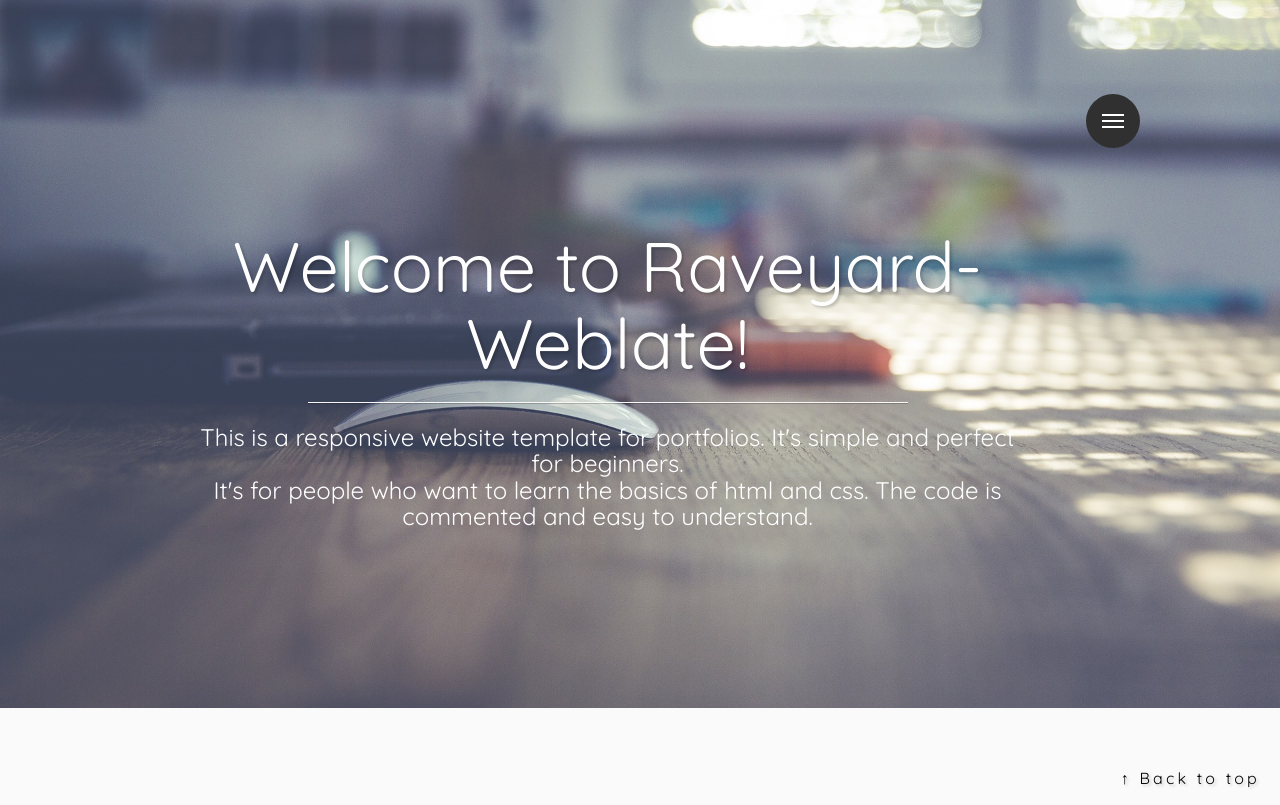
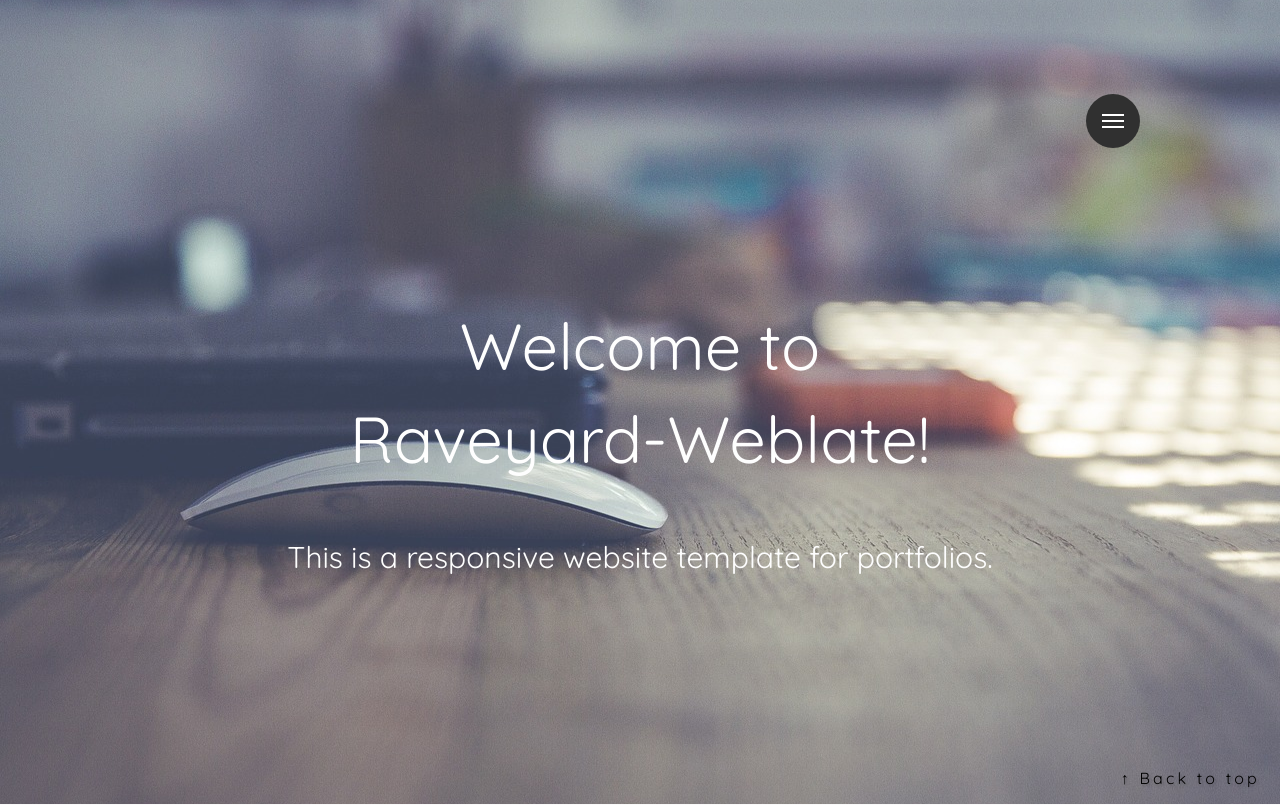
Before and after one commit to raveyard/Raveyard-Weblate, a plain HTML site: page Home.html in a window 1280 px wide. Shown: the top 805 px of the page. Drawn offline with nearby package versions, Linux system fonts and the light colour scheme.

Commit message:
Version3.1

```diff
--- a/main.html
+++ b/Home.html
@@ -1,4 +1,5 @@
 <!DOCTYPE html>
+<html>
 <!-- WELCOME TO RAVEYARD-WEBLATE! -->
 
 <!-- THE BASICS: -->
@@ -8,7 +9,7 @@
 <!-- You can't see the comments on your website. You have to use < ! - - and - - > (without spaces) to close
 the comment or it will include everything as a comment that follows until you close it. -->
 
-<!-- TAG -->
+<!-- TAGS -->
 <!--
 You have to use tags to tell the html document in what way it should output your text.
 There are many different tags:
@@ -30,18 +31,12 @@ You can add different sized headlines to your website.
 <h6> ... </h6>
 The bigger the number, the smaller the size.
 
-IMG
-
-Videosource
-
-Different Tags
  -->
-
-<html>
 <head> <!-- In the head are information like the title of the website and what stylesheets are used.
 Remember to copy the whole head into all of your sites! -->
 <meta charset="utf-8">
 <title>Raveyard Weblate</title> <!-- Here you can put your own Title -->
+
 
 <!-- This is the external .css file from Bootstrap -->
 <link rel="stylesheet" href="https://maxcdn.bootstrapcdn.com/bootstrap/3.3.5/css/bootstrap.min.css">
@@ -51,17 +46,16 @@ Remember to copy the whole head into all of your sites! -->
 Don't change it if you don't know what you're doing!-->
 <link rel="stylesheet" href="css/style.css">
 
-<!--These are the stylesheets, where you can change fonts and colors.
-To use them, remove the comment Tag or rather add the tag.
+<!--This is the stylesheet, where you can change fonts and colors.
+To use it, remove the comment Tag or rather add the tag.
 Don't forget to change it for all your sites!
 Create your own color style or choose between those 4 color schemes: -->
 <link rel="stylesheet" href="css/ownstyle.css"> <!-- this is now selected -->
-<!--<link rel="stylesheet" href="css/colorscheme_black.css"> -->
+<!-- <link rel="stylesheet" href="css/colorscheme_black.css"> -->
 <!--<link rel="stylesheet" href="css/colorscheme_vanilla.css"> -->
 <!-- <link rel="stylesheet" href="css/colorscheme_blue.css"> -->
-<!--<link rel="stylesheet" href="css/colorscheme_lilac.css">-->
-<!--<link rel="stylesheet" href="css/colorscheme_green.css"> -->
-
+<!-- <link rel="stylesheet" href="css/colorscheme_lilac.css"> -->
+<!--  <link rel="stylesheet" href="css/colorscheme_green.css"> -->
 
  <!-- These are the external files for the social media glyphicons -->
 <link rel="stylesheet" href="https://maxcdn.bootstrapcdn.com/font-awesome/4.4.0/css/font-awesome.min.css">
@@ -71,7 +65,7 @@ Create your own color style or choose between those 4 color schemes: -->
 <!-- This is the google font style, if you want to change it, visit https://www.google.com/fonts and insert the new style here
 and modify the ownstyle.css (or another .css depending on what scheme you chose)
 -->
-<link href='https://fonts.googleapis.com/css?family=Quicksand' rel='stylesheet' type='text/css'>
+ <link href='https://fonts.googleapis.com/css?family=Raleway:400,400italic,700,700italic|Quicksand' rel='stylesheet' type='text/css'>
 
 
 <!-- This is the external .js file from Bootstrap -->
@@ -86,6 +80,7 @@ and modify the ownstyle.css (or another .css depending on what scheme you chose)
  <!-- Navigation
 	First you have to adjust the Navigationbar. The Navbar has to be in all of your sites at the beginning.
 	-->
+
      <a href="#cd-nav" class="cd-nav-trigger">Menu
         <span class="cd-nav-icon"></span>
 
@@ -100,7 +95,7 @@ and modify the ownstyle.css (or another .css depending on what scheme you chose)
         <div class="cd-half-block">
             <nav>
               <ul class="cd-primary-nav">
-                <li><a href="Main.html">Home</a></li>  <!-- This is the Navigation Bar -->
+                <li><a href="Home.html">Home</a></li>  <!-- This is the Navigation Bar -->
 				<li><a href="Bio.html">Biography</a></li> <!-- You can change the names, but if you do it, remember to change the filenames in the folder, too! -->
 				<li><a href="About.html">About</a></li> <!-- e.g. if you change "About" to "Team", you have to rename the "About.html" also to "Team.html"! -->
 				<li><a href="#">etc</a></li>
@@ -126,32 +121,21 @@ and modify the ownstyle.css (or another .css depending on what scheme you chose)
             </div>
         </div>
     </div>
-
 <!-- Here starts your website!-->
-     <div class="intro-header">
-	 <div id="intro-header-main">
+ <header id="intro-header-main">
+ <!-- This is the "Header" of your website. It strechtes over the whole width of the screen.
+  You can write there important things e.g. what kind of portfolio this is.
+  You can add your own background picture if you open the ownstyle.css (or one of the colorscheme files), search "Background Header" and insert the url
+  or the path of the picture in "background" -->
         <div class="container">
-			<div class="row">
-                <div class="col-lg-12">	<!-- This is the "Header" of your website. It strechtes over the whole width of the screen.
-  You can write there important things e.g. what kind of portfolio this is.-->
-		<div class="intro-message">
-          <h1 class="headertext">Welcome to Raveyard-Weblate!</h1>
-		  	<hr class="intro-divider">
-          <h3 class="headertext">This is a responsive website template for portfolios. It's simple and perfect for beginners. <br/>
-		  It's for people who want to learn the basics of html and css. The code is commented and easy to understand.</h3>
-
-		<!-- You can add your own background picture if you open the style.css and search ".intro-header" and insert the url
-		or the path of the picture in "background" -->
+            <div class="intro-text">
+                <div class="intro-heading">Welcome to <br/> Raveyard-Weblate!</div>
+                <div class="intro-lead-in">This is a responsive website template for portfolios.</div>
             </div>
         </div>
-    </div>
-  </div>
-  </div>
- </div>
-<br/>
-<br/>
-<br/>
-<br/>
+    </header>
+
+	 <!-- Page Content -->
 	 <div class="container-fluid">
     <div class="row text-center">
             <div class="col-lg-12">
@@ -176,14 +160,12 @@ and modify the ownstyle.css (or another .css depending on what scheme you chose)
                 </ul>
             </div>
 		</div>
-		</div>
-
-
-	 <!-- Page Content -->
+<div class="container-fluid">
 	<!-- #1 -->
-	   <!-- you can add pictures here, 2 per row. if you want to have more rows, just copy from * to * and paste it.-->
-
-<div class="col-lg-12">
+	   <!-- you can add pictures here, 2 per row. if you want to have more rows, just copy from * to * and paste it.
+			To add pictures put them in the folder "images" or copy the address into "src":
+			>src="images/yourpicture.jpg"< OR >src="https://www.yourpicture..." <
+			-->
 
 		<a name="Photography"></a> <!-- Don't forget to change the name here -->
 		<h2 class="sizeprojecttitle" > Photography </h2> <!-- you can fill it with different content. Don't forget to change the name also here.-->
@@ -343,32 +325,32 @@ and modify the ownstyle.css (or another .css depending on what scheme you chose)
 			</div>
 			<!-- * --> </div> <!-- * -->
 			<!-- paste here -->
-</div>
 
 
 <div id="floatlink">
 		<a href="#">&uarr; Back to top</a>
 </div>
-		</br>
+</div>
+
     <!-- Footer -->
 	<footer>
 	<hr>
       <div class="col-xs-12">
-        <p>Copyright &copy Raveyard-Weblate All rights reserved.</p> <!-- Here you can put your copyrigth -->
+        <p>Copyright &copy; Raveyard-Weblate All rights reserved.</p> <!-- Here you can put your copyrigth -->
       </div>
 	</footer>
 
 
+ <!-- jQuery -->
+    <script src="js/jquery.js"></script>
 
-	<!-- These are scripts, don't change them if you don't know what you're doing!
-    Don't forget to copy this to all of your sites.	-->
-    <script src="scripts/jquery.js"></script>
+    <!-- Bootstrap Core JavaScript -->
+    <script src="js/bootstrap.min.js"></script>
 	 <script src="scripts/jquery-2.1.4.min.js"></script>
     <script src="scripts/jquery.fitvids.js"></script>
     <script src="scripts/jquery.imagesloaded.min.js"></script>
     <script src="scripts/main.js"></script>
 
-
 </body>
 
 </html>
--- a/css/colorscheme_black.css
+++ b/css/colorscheme_black.css
@@ -15,18 +15,14 @@ body{
 /* Background Header
 /*=================================*/
 #intro-header-main {
-	background: url("...jpg") no-repeat center center;
-	background-size: cover; /* <-insert your background-picture here*/
+	background: url("....jpg") no-repeat center center; /* <-insert your background-picture here*/
 }
 #intro-header-bio {
-	background: url("...jpg") no-repeat center center;
-	background-size: cover;	/* <-insert your background-picture here*/
+	background: url("...jpg") no-repeat center center;	/* <-insert your background-picture here*/
 }
 #intro-header-about {
-	background: url("...jpg") no-repeat center center;
-	background-size: cover; /* <-insert your background-picture here*/
+	background: url("...jpg") no-repeat center center;/* <-insert your background-picture here*/
 }
-
 /*=================================*/
 /* Color Styles BLACK
 /*=================================*/
--- a/css/colorscheme_blue.css
+++ b/css/colorscheme_blue.css
@@ -15,16 +15,13 @@ body{
 /* Background Header
 /*=================================*/
 #intro-header-main {
-	background: url("...jpg") no-repeat center center;
-	background-size: cover; /* <-insert your background-picture here*/
+	background: url("....jpg") no-repeat center center; /* <-insert your background-picture here*/
 }
 #intro-header-bio {
-	background: url("....jpg") no-repeat center center;
-	background-size: cover;	/* <-insert your background-picture here*/
+	background: url("...jpg") no-repeat center center;	/* <-insert your background-picture here*/
 }
 #intro-header-about {
-	background: url("...jpg") no-repeat center center;
-	background-size: cover; /* <-insert your background-picture here*/
+	background: url("...jpg") no-repeat center center;/* <-insert your background-picture here*/
 }
 
 /*=================================*/
--- a/css/colorscheme_green.css
+++ b/css/colorscheme_green.css
@@ -15,16 +15,13 @@ body{
 /* Background Header
 /*=================================*/
 #intro-header-main {
-	background: url("...jpg") no-repeat center center;
-	background-size: cover; /* <-insert your background-picture here*/
+	background: url("....jpg") no-repeat center center; /* <-insert your background-picture here*/
 }
 #intro-header-bio {
-	background: url("...jpg") no-repeat center center;
-	background-size: cover;	/* <-insert your background-picture here*/
+	background: url("...jpg") no-repeat center center;	/* <-insert your background-picture here*/
 }
 #intro-header-about {
-	background: url("...jpg") no-repeat center center;
-	background-size: cover; /* <-insert your background-picture here*/
+	background: url("...jpg") no-repeat center center;/* <-insert your background-picture here*/
 }
 
 /*=================================*/
--- a/css/colorscheme_lilac.css
+++ b/css/colorscheme_lilac.css
@@ -15,18 +15,14 @@ body{
 /* Background Header
 /*=================================*/
 #intro-header-main {
-	background: url("...jpg") no-repeat center center;
-	background-size: cover; /* <-insert your background-picture here*/
+	background: url("....jpg") no-repeat center center; /* <-insert your background-picture here*/
 }
 #intro-header-bio {
-	background: url("...jpg") no-repeat center center;
-	background-size: cover;	/* <-insert your background-picture here*/
+	background: url("...jpg") no-repeat center center;	/* <-insert your background-picture here*/
 }
 #intro-header-about {
-	background: url("...jpg") no-repeat center center;
-	background-size: cover; /* <-insert your background-picture here*/
+	background: url("...jpg") no-repeat center center;/* <-insert your background-picture here*/
 }
-
 /*=================================*/
 /* Color Styles LILAC
 /*=================================*/
--- a/css/colorscheme_vanilla.css
+++ b/css/colorscheme_vanilla.css
@@ -15,16 +15,13 @@ body{
 /* Background Header
 /*=================================*/
 #intro-header-main {
-	background: url("....jpg") no-repeat center center;
-	background-size: cover; /* <-insert your background-picture here*/
+	background: url("....jpg") no-repeat center center; /* <-insert your background-picture here*/
 }
 #intro-header-bio {
-	background: url("...jpg") no-repeat center center;
-	background-size: cover;	/* <-insert your background-picture here*/
+	background: url("...jpg") no-repeat center center;	/* <-insert your background-picture here*/
 }
 #intro-header-about {
-	background: url("...jpg") no-repeat center center;
-	background-size: cover; /* <-insert your background-picture here*/
+	background: url("...jpg") no-repeat center center;/* <-insert your background-picture here*/
 }
 
 /*=================================*/
--- a/css/ownstyle.css
+++ b/css/ownstyle.css
@@ -17,17 +17,14 @@ body{
 /* Background Header
 /*=================================*/
 #intro-header-main {
-	background: url("../images/bsp10.jpg") no-repeat center center;
-	background-size: cover; /* <-insert your background-picture here*/
+	background: url("../images/bsp10.jpg") no-repeat center center;  /* <-insert your background-picture here*/
 }
 #intro-header-bio {
 	background: url("../images/bsp10.jpg") no-repeat center center;
-	background-size: cover;
 	/* <-insert your background-picture here*/
 }
 #intro-header-about {
-	background: url("../images/bsp10.jpg") no-repeat center center;
-	background-size: cover; /* <-insert your background-picture here*/
+	background: url("../images/bsp10.jpg") no-repeat center center; /* <-insert your background-picture here*/
 }
 /*
 Here you can change the color of the website!
@@ -44,7 +41,7 @@ body{
 
   }
 
-.headertext {
+.intro-text{
 	color: #fefefe;	/*You may change the headertext to a light color if your background-image is to dark*/
 }
 
--- a/css/style.css
+++ b/css/style.css
@@ -2,10 +2,15 @@
 
 body {
     font-size: 20px;
-	margin: 0px;
-	padding: 0px;
+	width: 100%;
+	height: 100%;
 
 }
+html {
+  width: 100%;
+  height: 100%;
+}
+
 footer {
 	font-size: 15px;
 	text-align: center;
@@ -38,71 +43,47 @@ background-color: #fafafa;
 /*=================================*/
 /* Intro Styles
 /*=================================*/
+header {
+  background-repeat: no-repeat;
+  background-attachment: scroll;
+  background-position: center center;
+  -webkit-background-size: cover;
+  -moz-background-size: cover;
+  background-size: cover;
+  -o-background-size: cover;
+  text-align: center;
+}
+header .intro-text {
+  padding-top: 100px;
+  padding-bottom: 50px;
+}
+header .intro-text .intro-lead-in {
+  font-size: 10px;
+  margin-bottom: 25px;
+}
+header .intro-text .intro-heading {
+
+  font-size: 45px;
+  margin-bottom: 25px;
+}
+@media (min-width: 768px) {
+  header .intro-text {
+    padding-top: 300px;
+    padding-bottom: 200px;
+  }
+  header .intro-text .intro-lead-in {
+
+    font-size: 30px;
+    margin-bottom: 25px;
+  }
+  header .intro-text .intro-heading {
 
 
-.intro-header {
-   /* If you're making other pages, make sure there is 50px of padding
-	to make sure the navbar doesn't overlap content! */
-    padding-bottom: 50px;
-    text-align: center;
-    color: #f8f8f8;
-	margin: 0px;
+    font-size: 65px;
 
+    margin-bottom: 50px;
+  }
 }
-
-.intro-message {
-    position: relative;
-    padding-top: 20%;
-    padding-bottom: 20%;
-	margin-left: 10%;
-	width: 847px;
-	height: 708px;
-}
-
-.intro-message > h1 {
-    margin: 0;
-    text-shadow: 2px 2px 3px rgba(0,0,0,0.2);
-    font-size: 3.5em;
-}
-
-.intro-divider {
-    width: 600px;
-    border-top: 1px solid #f8f8f8;
-    border-bottom: 1px solid rgba(0,0,0,0.2);
-}
-@media(max-width:767px) {
-    .intro-message {
-        padding-bottom: 15%;
-    }
-
-    .intro-message > h1 {
-        font-size: 3em;
-    }
-
-    .intro-divider {
-        width: 100%;
-    }
-}
-@media only screen and (min-width: 1400px) {
-	.intro-message{
-		width: 1000px;
-		height: 950px;
-	}
- #intro-header-main {
-	width: 1900px;
-	height: 1000px;
-}
-#intro-header-bio {
-	width: 1900px;
-	height: 1000px;
-}
-#intro-header-about {
-	width: 1900px;
-	height: 1000px;
-}
- }
-
-
 /*=================================*/
 /* Navigation Styles
 /*=================================*/
```
Also changed, not shown: About.html (+12 -22 lines), Bio.html (+14 -25 lines), 1 other file. Lines whose indentation alone changed are shown as unchanged.
